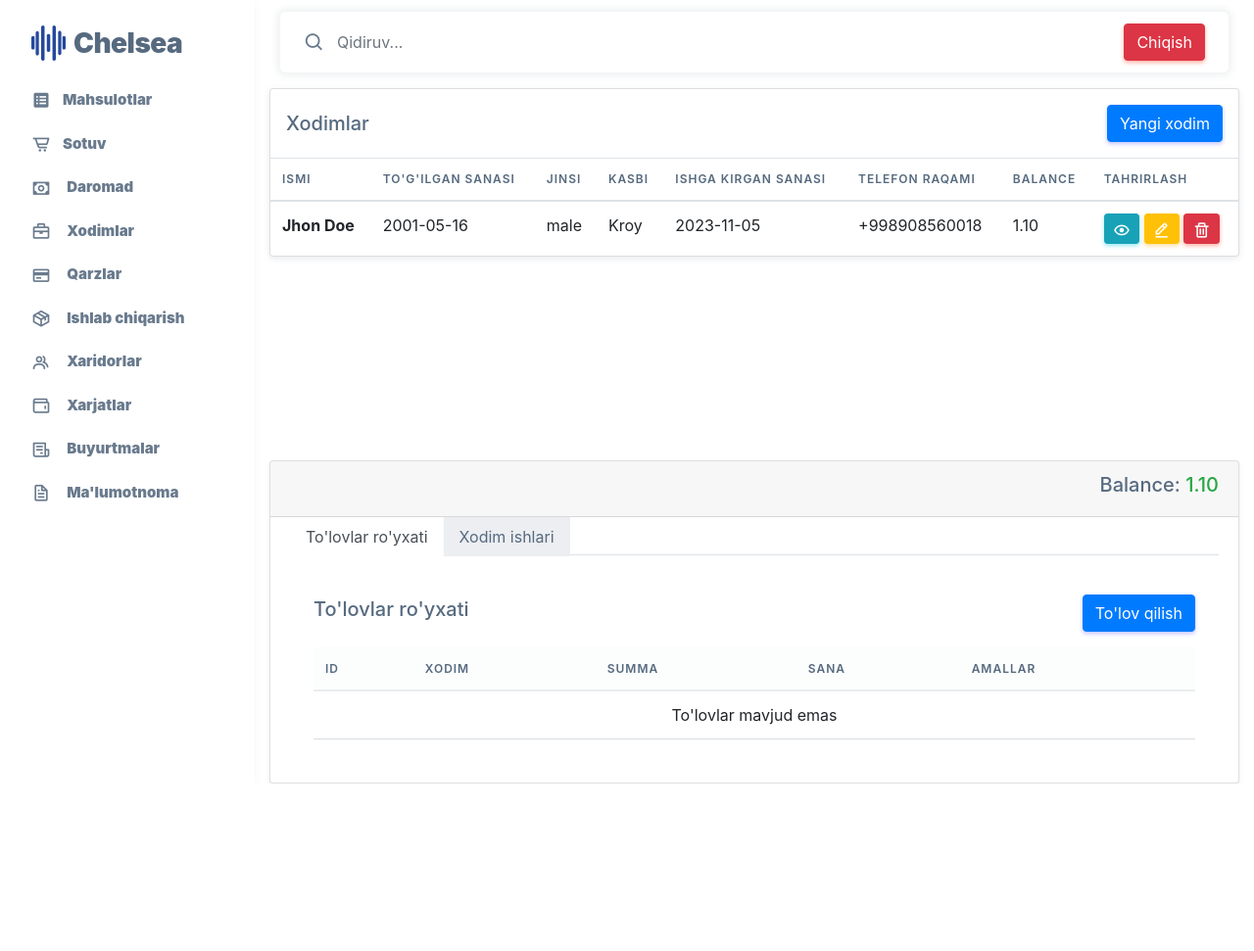
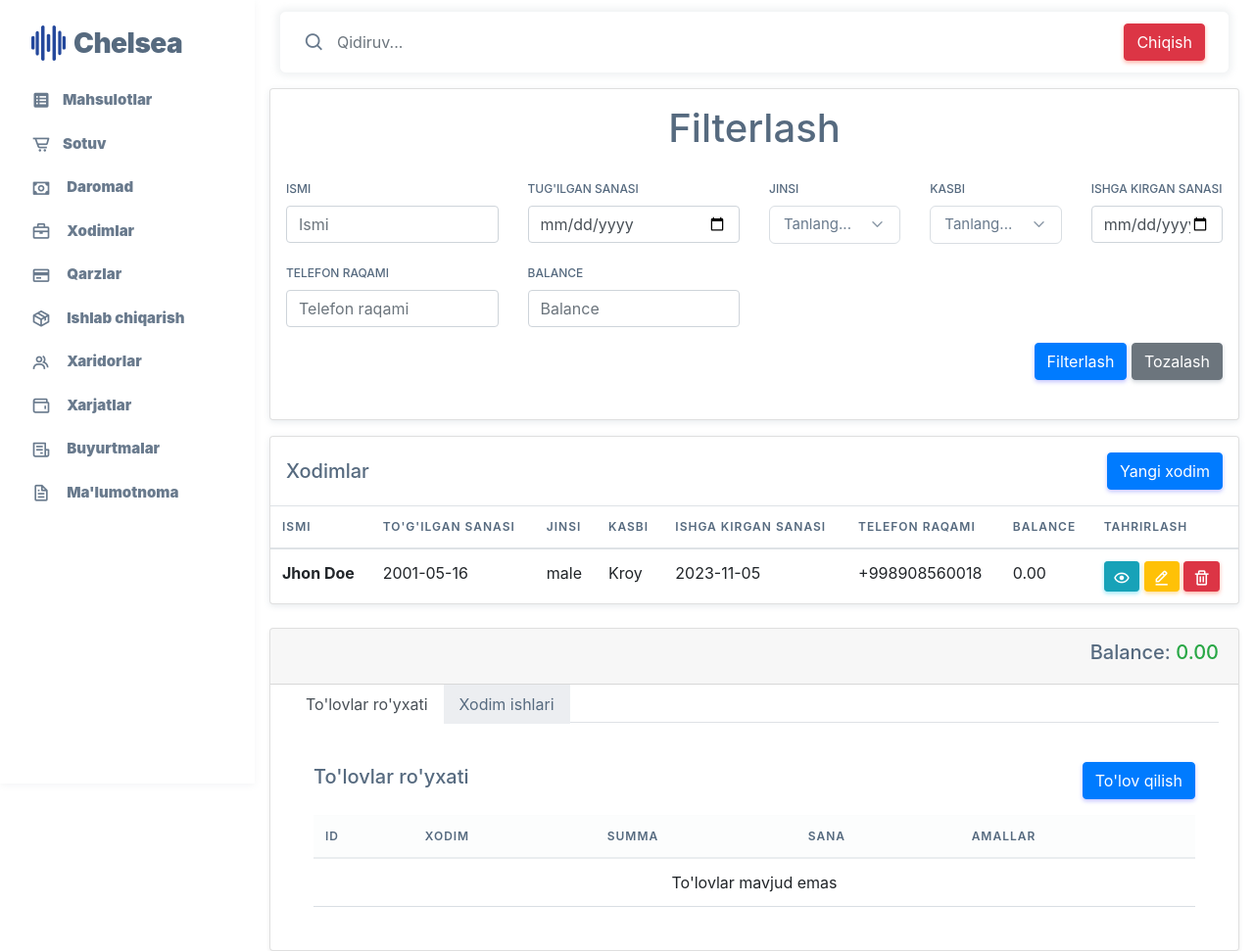
Before and after one commit to ziyokhuja90/Chelsea-shoes, a Django app: page /staff in a window 1280 px wide. Shown: the whole page at 98% size. Before the commit the page ends 800 px from the top, so only its background shows below. Run offline with Django 5.2, Linux system fonts and the light colour scheme; data comes from the database, SQL or seed files in the repository; data that the repository does not hold is empty; some libraries are stand-ins or nearby versions.

Commit message:
Changed Models and Sale.html

```diff
--- a/config/urls.py
+++ b/config/urls.py
@@ -1,19 +1,4 @@
-"""
-URL configuration for config project.
 
-The `urlpatterns` list routes URLs to views. For more information please see:
-    https://docs.djangoproject.com/en/5.1/topics/http/urls/
-Examples:
-Function views
-    1. Add an import:  from my_app import views
-    2. Add a URL to urlpatterns:  path('', views.home, name='home')
-Class-based views
-    1. Add an import:  from other_app.views import Home
-    2. Add a URL to urlpatterns:  path('', Home.as_view(), name='home')
-Including another URLconf
-    1. Import the include() function: from django.urls import include, path
-    2. Add a URL to urlpatterns:  path('blog/', include('blog.urls'))
-"""
 from django.contrib import admin
 from django.urls import path , include
 
--- a/home/admin.py
+++ b/home/admin.py
@@ -7,3 +7,4 @@ from .models import *
 admin.site.register(references)
 admin.site.register(clients)
 admin.site.register(staff)
+admin.site.register(producement)
--- a/home/models.py
+++ b/home/models.py
@@ -90,6 +90,30 @@ class orders(models.Model):
         verbose_name="xaridor"
     )
     date = models.DateField(verbose_name="Buyurtma sanasi")
+
+    total_amount = models.DecimalField(verbose_name="buyurtma jami narxi" , max_digits=20 , decimal_places=2)
+    complete_date = models.DateField(verbose_name="buyurtma topshirish sanasi")
+    status = models.ForeignKey(
+        references,
+        models.CASCADE,
+        related_name="status_orders",
+        verbose_name="buyurtma xolati"
+    )
+    IsDeleted = models.BooleanField(default=False)
+
+    class Meta:
+        db_table = "orders"
+
+    def __str__(self):
+        return f"{self.model_id}"
+
+class Order_details(models.Model):
+    order_id = models.ForeignKey(
+        orders,
+        models.CASCADE,
+        related_name="ordeer_id_orders",
+        verbose_name="Buyurtma"
+    )
     model_id = models.ForeignKey(
         to=shoe_model,
         on_delete=models.CASCADE,
@@ -117,21 +141,21 @@ class orders(models.Model):
         related_name="leather_id_reference",
         verbose_name="terisi"
     )
+    leather_type = models.ForeignKey(
+        to=references,
+        on_delete=models.CASCADE,
+        related_name="leather_type_Orders",
+        verbose_name="terisi"
+    )
 
-    complete_date = models.DateField(verbose_name="buyurtma topshirish sanasi")
-    status = models.ForeignKey(
-        references,
-        models.CASCADE,
-        related_name="status_orders",
-        verbose_name="buyurtma xolati"
-    )
     IsDeleted = models.BooleanField(default=False)
 
     class Meta:
-        db_table = "orders"
+        db_table = "Order_details"
 
     def __str__(self):
         return f"{self.model_id}"
+
 
 class staff(models.Model):
     full_name = models.CharField(max_length=255 , verbose_name="xodim ismi")
@@ -230,6 +254,12 @@ class producement(models.Model):
         related_name="status_producement",
         verbose_name="ish xolati"
     )
+    order_detail_id = models.ForeignKey(
+        Order_details,
+        models.CASCADE,
+        related_name="order_detail_id_producement",
+        verbose_name="Buyurma malumotlari"
+    )
     IsDeleted = models.BooleanField(default=False)
 
     class Meta:
--- a/templates/staff/staff.html
+++ b/templates/staff/staff.html
@@ -4,6 +4,57 @@
 
 {% block content %}
 <div class="container">
+  <div class="card p-3 mt-3">
+    <h1 class="text-center mb-4">Filterlash</h1>
+
+        <!-- Filtering Form -->
+        <form id="filterForm" class="mb-4">
+            <div class="row g-3">
+                <div class="col-md-3">
+                    <label for="name" class="form-label">Ismi</label>
+                    <input type="text" id="name" class="form-control" placeholder="Ismi">
+                </div>
+                <div class="col-md-3">
+                    <label for="dob" class="form-label">Tug'ilgan sanasi</label>
+                    <input type="date" id="dob" class="form-control">
+                </div>
+                <div class="col-md-2">
+                    <label for="gender" class="form-label">Jinsi</label>
+                    <select id="gender" class="form-select">
+                        <option value="">Tanlang...</option>
+                        <option value="male">Erkak</option>
+                        <option value="female">Ayol</option>
+                    </select>
+                </div>
+                <div class="col-md-2">
+                    <label for="job" class="form-label">Kasbi</label>
+                    <select id="job" class="form-select">
+                        <option value="">Tanlang...</option>
+                        <option value="developer">Dasturchi</option>
+                        <option value="teacher">O'qituvchi</option>
+                        <option value="designer">Dizayner</option>
+                        <option value="manager">Menejer</option>
+                    </select>
+                </div>
+                <div class="col-md-2">
+                    <label for="hireDate" class="form-label">Ishga kirgan sanasi</label>
+                    <input type="date" id="hireDate" class="form-control">
+                </div>
+                <div class="col-md-3">
+                    <label for="phone" class="form-label">Telefon raqami</label>
+                    <input type="text" id="phone" class="form-control" placeholder="Telefon raqami">
+                </div>
+                <div class="col-md-3">
+                    <label for="balance" class="form-label">Balance</label>
+                    <input type="number" id="balance" class="form-control" placeholder="Balance">
+                </div>
+            </div>
+            <div class="mt-3 text-end">
+                <button type="button" class="btn btn-primary">Filterlash</button>
+                <button type="reset" class="btn btn-secondary">Tozalash</button>
+            </div>
+        </form>
+  </div>
 
 <div class="card mt-3">
   <div class="d-flex justify-content-between align-items-center p-3">
```
Also changed, not shown: home/forms.py (+1 -7 lines), templates/Sale/sale.html (+12 -10 lines), home/migrations/0001_initial.py, home/migrations/0002_references_isdeleted_references_issystem_and_more.py (deleted), home/migrations/0003_alter_client_payments_client_id_and_more.py (deleted), home/migrations/0004_clients_balance_staff_balance.py (deleted), home/migrations/0005_alter_clients_balance_alter_staff_balance.py (deleted), home/migrations/0006_client_payments_isdeleted_clients_isdeleted_and_more.py (deleted).
